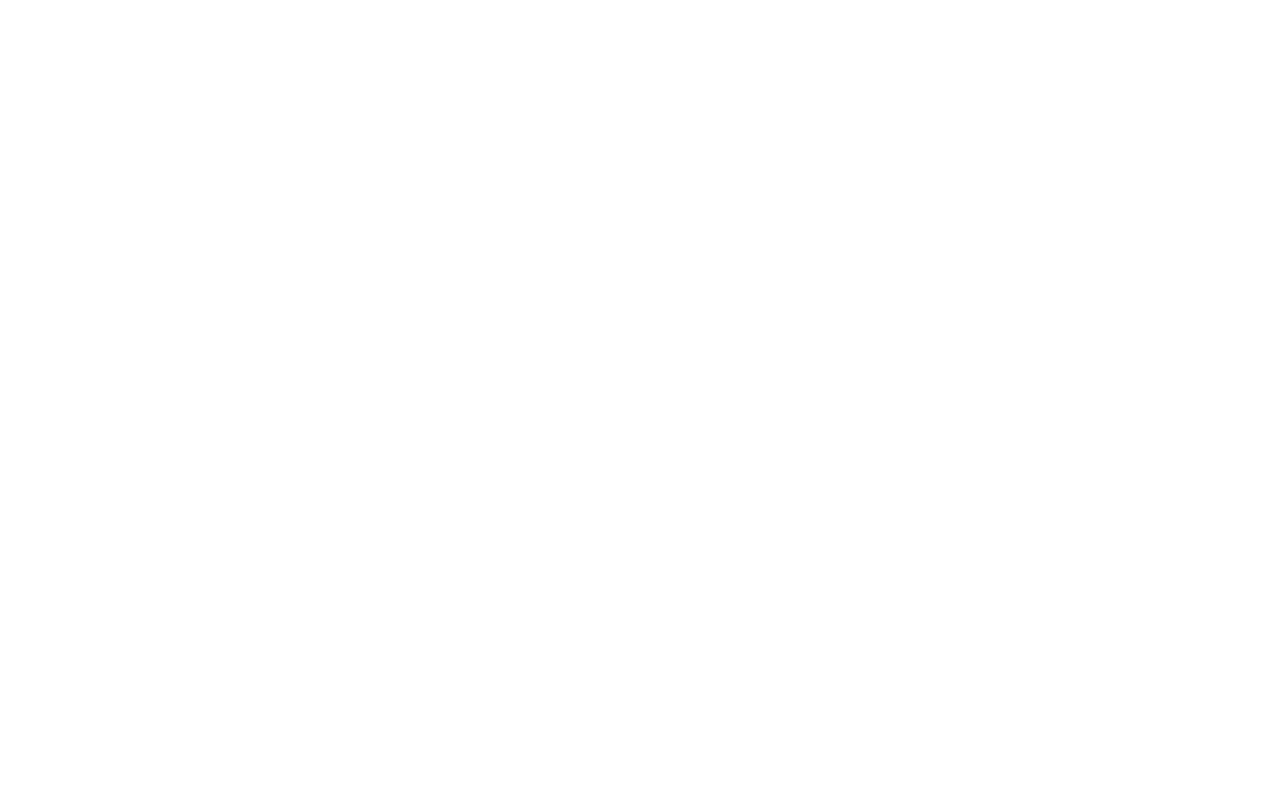
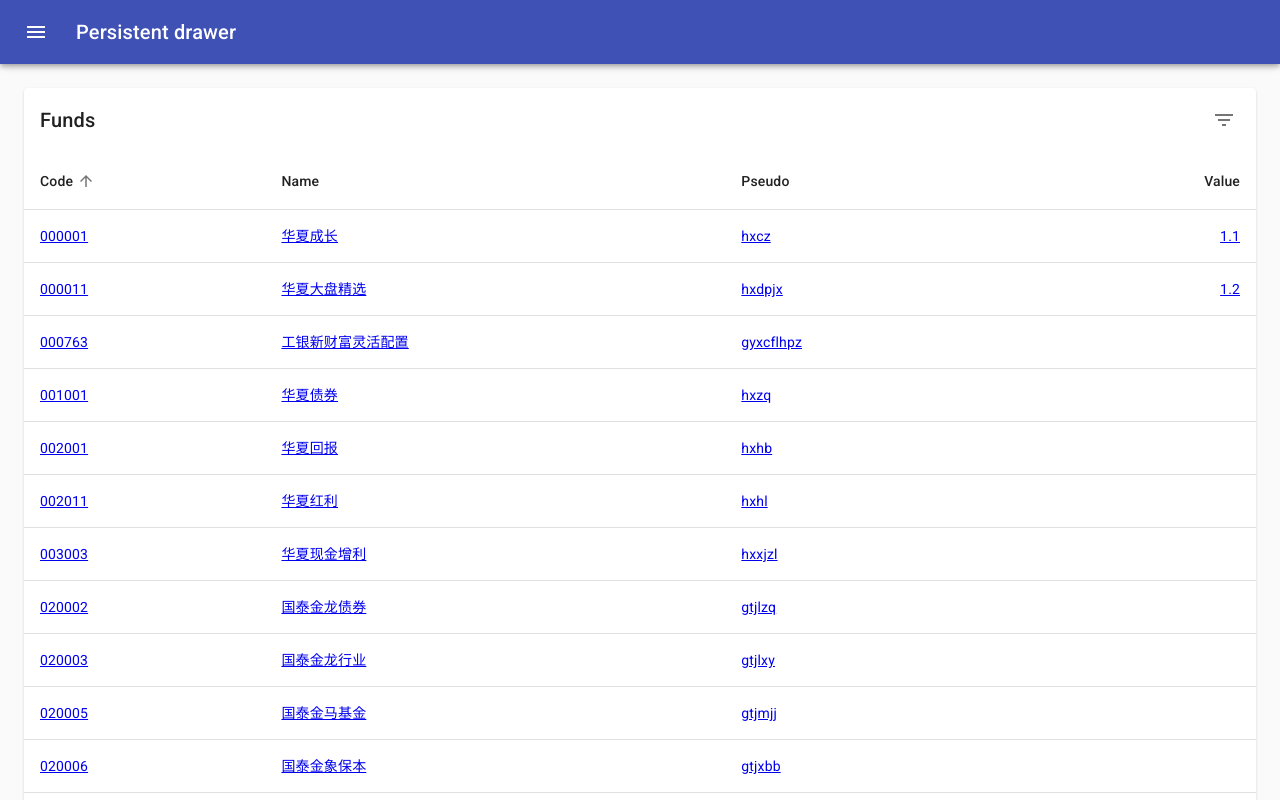
Before and after one commit to nicolas2lee/berich-web-front, a React (Create React App) app in the folder funds/: page /dashboard in a window 1280 px wide. Shown: the top 800 px of the page. Built offline with nearby package versions, Linux system fonts and the light colour scheme.

Commit message:
[dashboard] add menu for dashboard

```diff
--- a/funds/src/App.tsx
+++ b/funds/src/App.tsx
@@ -13,14 +13,16 @@
 } from "react-router-dom";
 import LoginTab from "./features/login/LoginTab";
 import PrivateRoute from "./features/common/auth/PrivateRoute";
+import useTheme from "@material-ui/core/styles/useTheme";
 
 function App() {
+  const theme = useTheme();
   return (
       <Router>
           <Switch>
               <Route exact path="/" component={() => <p>home</p>} />
-              <PrivateRoute path="/protected" >
-                  <Dashboard />
+              <PrivateRoute path="/dashboard" >
+                  <Dashboard theme={theme} />
               </PrivateRoute>
               <Route path="/login" component={LoginTab} />
           </Switch>
--- a/funds/src/features/common/auth/PrivateRoute.tsx
+++ b/funds/src/features/common/auth/PrivateRoute.tsx
@@ -8,13 +8,14 @@
     render() {
         const {authenticated} = this.props
         if (authenticated) {
-            return children;
+            return this.props.children;
         }else {
-            return (
+            return this.props.children;
+      /*      return (
                 <Route>
-                    {/*<Redirect to='/login' />*/}
+                    <Redirect to='/login' />
                 </Route>
-            );
+            );*/
         }
     }
 }
--- a/funds/src/features/dashboard/Dashboard.tsx
+++ b/funds/src/features/dashboard/Dashboard.tsx
@@ -1,32 +1,183 @@
+// @ts-nocheck
 import React from 'react';
 import AppBar from "@material-ui/core/AppBar/AppBar";
 import Toolbar from "@material-ui/core/Toolbar/Toolbar";
 import IconButton from "@material-ui/core/IconButton/IconButton";
-import Typography from "@material-ui/core/Typography/Typography";
+import {
+    CssBaseline,
+    Divider,
+    Drawer,
+    List,
+    ListItem,
+    ListItemIcon,
+    ListItemText,
+    Typography,
+    useTheme
+} from "@material-ui/core";
+import {withStyles} from "@material-ui/core/styles";
+import clsx from 'clsx';
 import MenuIcon from '@material-ui/icons/Menu';
+import InboxIcon from '@material-ui/icons/MoveToInbox';
+import MailIcon from '@material-ui/icons/Mail';
+import ChevronLeftIcon from '@material-ui/icons/ChevronLeft';
+import ChevronRightIcon from '@material-ui/icons/ChevronRight';
+import {connect} from "react-redux";
+import PropTypes from "prop-types";
+import {closeMenu, openMenu} from "./DashboardAction";
 import EnhancedTable from "../fund/EnhancedTable";
 
+const drawerWidth = 240;
+
+const styles = (theme) => ({
+    root: {
+        display: 'flex',
+    },
+    appBar: {
+        transition: theme.transitions.create(['margin', 'width'], {
+            easing: theme.transitions.easing.sharp,
+            duration: theme.transitions.duration.leavingScreen,
+        }),
+    },
+    appBarShift: {
+        width: `calc(100% - ${drawerWidth}px)`,
+        marginLeft: drawerWidth,
+        transition: theme.transitions.create(['margin', 'width'], {
+            easing: theme.transitions.easing.easeOut,
+            duration: theme.transitions.duration.enteringScreen,
+        }),
+    },
+    menuButton: {
+        marginRight: theme.spacing(2),
+    },
+    hide: {
+        display: 'none',
+    },
+    drawer: {
+        width: drawerWidth,
+        flexShrink: 0,
+    },
+    drawerPaper: {
+        width: drawerWidth,
+    },
+    drawerHeader: {
+        display: 'flex',
+        alignItems: 'center',
+        padding: theme.spacing(0, 1),
+        // necessary for content to be below app bar
+        ...theme.mixins.toolbar,
+        justifyContent: 'flex-end',
+    },
+    content: {
+        flexGrow: 1,
+        padding: theme.spacing(3),
+        transition: theme.transitions.create('margin', {
+            easing: theme.transitions.easing.sharp,
+            duration: theme.transitions.duration.leavingScreen,
+        }),
+        marginLeft: -drawerWidth,
+    },
+    contentShift: {
+        transition: theme.transitions.create('margin', {
+            easing: theme.transitions.easing.easeOut,
+            duration: theme.transitions.duration.enteringScreen,
+        }),
+        marginLeft: 0,
+    },
+});
+
+//const theme = useTheme();
 
 class Dashboard extends React.Component {
 
     render() {
+        const {open, classes, theme } = this.props;
+
+        const handleDrawerOpen = () => {
+            this.props.dispatch(openMenu())
+        };
+
+        const handleDrawerClose = () => {
+            this.props.dispatch(closeMenu())
+        };
 
         return (
-            <div>
-                <AppBar position="static">
-                    <Toolbar variant="dense">
-                        <IconButton edge="start" color="inherit" aria-label="menu">
+            <div className={classes.root}>
+                <CssBaseline />
+                <AppBar
+                    position="fixed"
+                    className={clsx(classes.appBar, {
+                        [classes.appBarShift]: open,
+                    })}
+                >
+                    <Toolbar>
+                        <IconButton
+                            color="inherit"
+                            aria-label="open drawer"
+                            onClick={handleDrawerOpen}
+                            edge="start"
+                            className={clsx(classes.menuButton, open && classes.hide)}
+                        >
                             <MenuIcon />
                         </IconButton>
-                        <Typography variant="h6" color="inherit">
-                            Photos
+                        <Typography variant="h6" noWrap>
+                            Persistent drawer
                         </Typography>
                     </Toolbar>
                 </AppBar>
-                <EnhancedTable />
+                <Drawer
+                    className={classes.drawer}
+                    variant="persistent"
+                    anchor="left"
+                    open={open}
+                    classes={{
+                        paper: classes.drawerPaper,
+                    }}
+                >
+                    <div className={classes.drawerHeader}>
+                        <IconButton onClick={handleDrawerClose}>
+                            {theme.direction === 'ltr' ? <ChevronLeftIcon /> : <ChevronRightIcon />}
+                        </IconButton>
+                    </div>
+                    <Divider />
+                    <List>
+                        {['MyWatchList', 'Market'].map((text, index) => (
+                            <ListItem button key={text}>
+                                <ListItemIcon>{index % 2 === 0 ? <InboxIcon /> : <MailIcon />}</ListItemIcon>
+                                <ListItemText primary={text} />
+                            </ListItem>
+                        ))}
+                    </List>
+                    <Divider />
+                    <List>
+                        {['All mail', 'Trash', 'Spam'].map((text, index) => (
+                            <ListItem button key={text}>
+                                <ListItemIcon>{index % 2 === 0 ? <InboxIcon /> : <MailIcon />}</ListItemIcon>
+                                <ListItemText primary={text} />
+                            </ListItem>
+                        ))}
+                    </List>
+                </Drawer>
+                <main
+                    className={clsx(classes.content, {
+                        [classes.contentShift]: open,
+                    })}
+                >
+                    <div className={classes.drawerHeader} />
+                    <EnhancedTable />
+                </main>
             </div>
         );
     }
 }
 
-export default Dashboard;
+Dashboard.propTypes = {
+    dispatch: PropTypes.func.isRequired
+};
+
+const mapStateToProps = state => ({
+    open: state.dashboardReducer.open,
+});
+
+export default connect(
+    mapStateToProps,
+)(withStyles(styles, { withTheme: true })(Dashboard));
--- /dev/null
+++ b/funds/src/features/dashboard/DashboardAction.ts
@@ -0,0 +1,15 @@
+
+export const OPEN_MENU = 'OPEN_MENU';
+export const CLOSE_MENU = 'CLOSE_MENU';
+
+export function openMenu() {
+    return {
+        type: OPEN_MENU,
+    }
+}
+
+export function closeMenu() {
+    return {
+        type: CLOSE_MENU,
+    }
+}
--- /dev/null
+++ b/funds/src/features/dashboard/dashboardReducer.ts
@@ -0,0 +1,24 @@
+import {CLOSE_MENU, OPEN_MENU} from "./DashboardAction";
+
+const initialState = {
+    open: false,
+    loading: false,
+    error: null
+};
+
+const dashboardReducer = (state = initialState, action: any) => {
+    switch (action.type) {
+        case OPEN_MENU:
+            return Object.assign({}, state, {
+                open: true
+            });
+        case CLOSE_MENU:
+            return Object.assign({}, state, {
+                open: false
+            });
+        default:
+            return state
+    }
+};
+
+export default dashboardReducer
--- a/funds/src/features/fund/EnhancedTable.tsx
+++ b/funds/src/features/fund/EnhancedTable.tsx
@@ -97,7 +97,7 @@
                     <Switch>
                         <Route path="/funds/:id" component={FundDetail}>
                         </Route>
-                        <Route exact path="/">
+                        <Route exact path="/dashboard">
                             <Paper className={classes.paper}>
                                 <EnhancedTableToolbar />
                                 <TableContainer>
--- a/funds/src/features/login/LoginTab.tsx
+++ b/funds/src/features/login/LoginTab.tsx
@@ -7,16 +7,13 @@
 import Button from "@material-ui/core/Button/Button";
 import withStyles from "@material-ui/core/styles/withStyles";
 import CssBaseline from "@material-ui/core/CssBaseline/CssBaseline";
-import Avatar from "@material-ui/core/Avatar/Avatar";
-import LockOutlinedIcon from "@material-ui/core/SvgIcon/SvgIcon";
 import Typography from "@material-ui/core/Typography/Typography";
 import Link from "@material-ui/core/Link/Link";
 import Box from "@material-ui/core/Box/Box";
-import Container from "@material-ui/core/Container/Container";
-import { sizing } from '@material-ui/system';
-import {authenticate, authenticated} from "../common/auth/AuthAction";
+import {authenticate} from "../common/auth/AuthAction";
 import {connect} from "react-redux";
 import PropTypes from "prop-types";
+import {Redirect} from 'react-router-dom'
 
 function Copyright() {
     return (
@@ -75,9 +72,17 @@
     };
 
     render() {
-        const { classes } = this.props;
+
         const { email, password } = this.state;
+        const { classes, authenticated, user } = this.props;
 
+        if (authenticated) {
+            //let history = useHistory()
+            console.log(authenticated)
+            console.log(user)
+            //history.push('/dashboard')
+            return <Redirect to='/dashboard'/>;
+        }
 
         return (
             <Box display="flex" justifyContent="center" width='1/4' >
@@ -161,6 +166,10 @@
 };
 
 const mapStateToProps = state => ({
+    authenticated: state.authReducer.authenticated,
+    user: state.authReducer.user,
+    loading: state.fundsReducer.loading,
+    error: state.fundsReducer.error
 
 });
 
--- a/funds/src/features/rootReducer.ts
+++ b/funds/src/features/rootReducer.ts
@@ -2,9 +2,11 @@
 import fundsReducer from "./fund/fundsReducer";
 import fundDetailReducer from "./fund/detail/fundDetailReducer";
 import authReducer from "./common/auth/AuthReducer";
+import dashboardReducer from "./dashboard/dashboardReducer";
 
 export default combineReducers({
     fundsReducer,
     fundDetailReducer,
-    authReducer
+    authReducer,
+    dashboardReducer
 })
```
